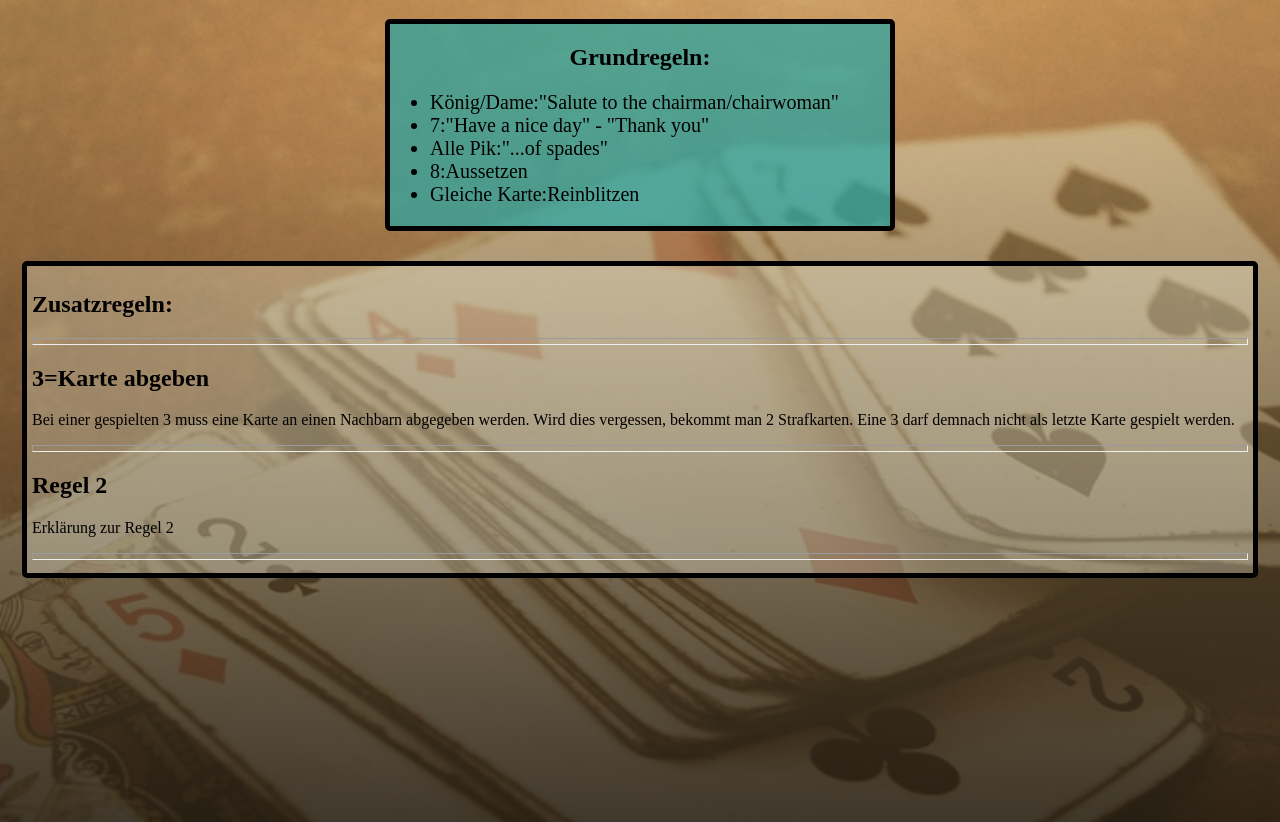
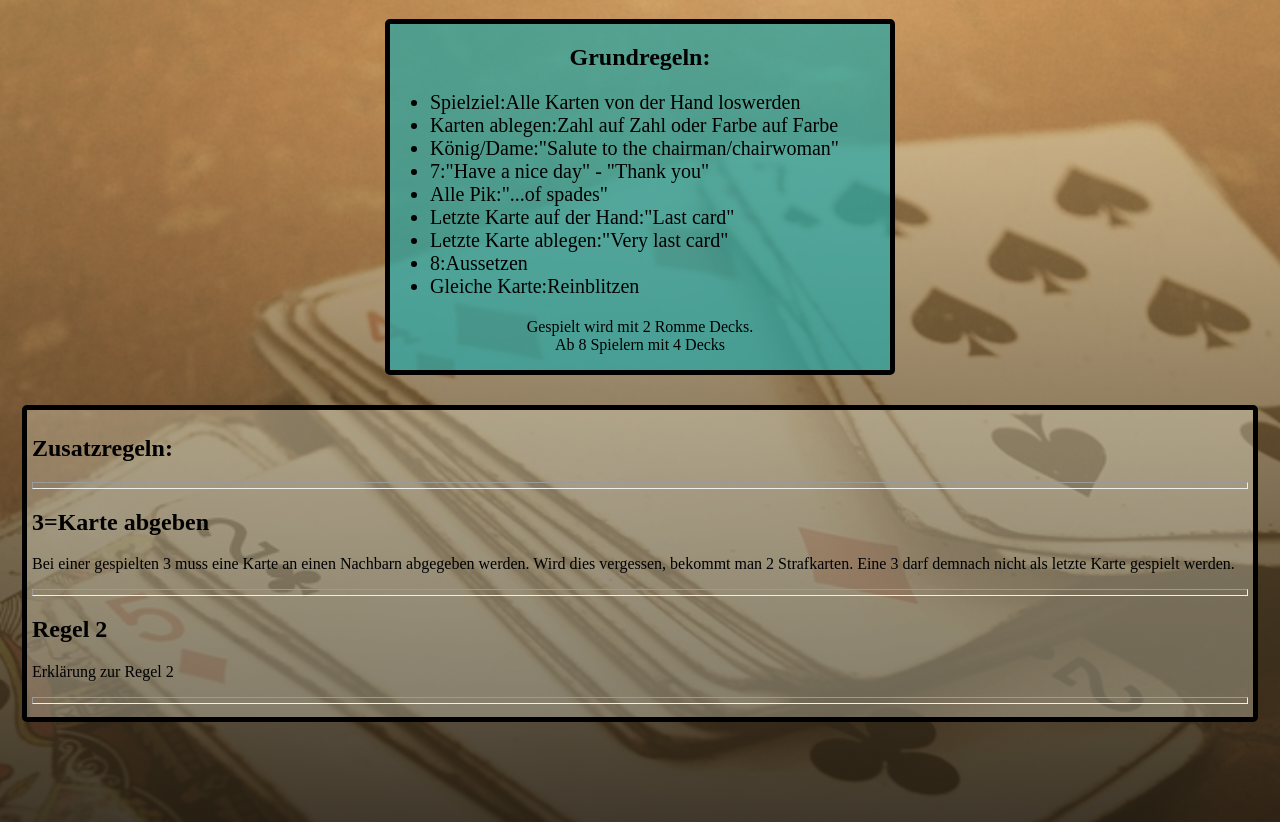
Before and after one commit to verschaerftesMiau/-github.io, a plain HTML site: page index.html in a window 1280 px wide. Shown: the part 61-883 px from the top of the page. Before the commit the page ends 800 px from the top, so only its background shows below. Drawn offline with Linux system fonts and the light colour scheme; a script that the page names is missing.

Commit message:
index.html aktualisieren

```diff
--- a/index.html
+++ b/index.html
@@ -13,12 +13,17 @@
     <div class="grundregeln">
         <h2>Grundregeln:</h2>
         <ul>
+            <li>Spielziel:Alle Karten von der Hand loswerden</li>
+            <li>Karten ablegen:Zahl auf Zahl oder Farbe auf Farbe</li>
             <li>König/Dame:"Salute to the chairman/chairwoman"</li>
             <li>7:"Have a nice day" - "Thank you"</li>
             <li>Alle Pik:"...of spades"</li>
+            <li>Letzte Karte auf der Hand:"Last card"</li>
+            <li>Letzte Karte ablegen:"Very last card"</li>
             <li>8:Aussetzen</li>
             <li>Gleiche Karte:Reinblitzen</li>
         </ul>
+        <p>Gespielt wird mit 2 Romme Decks.<br>Ab 8 Spielern mit 4 Decks</p>
     </div>
     <div class="zusatzregeln">
         <h2>Zusatzregeln:</h2>
```
